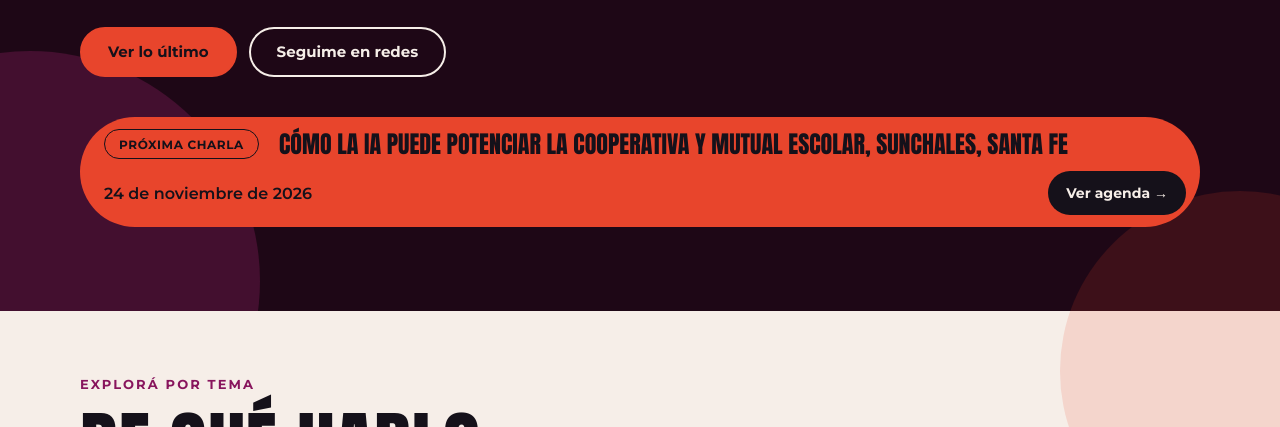
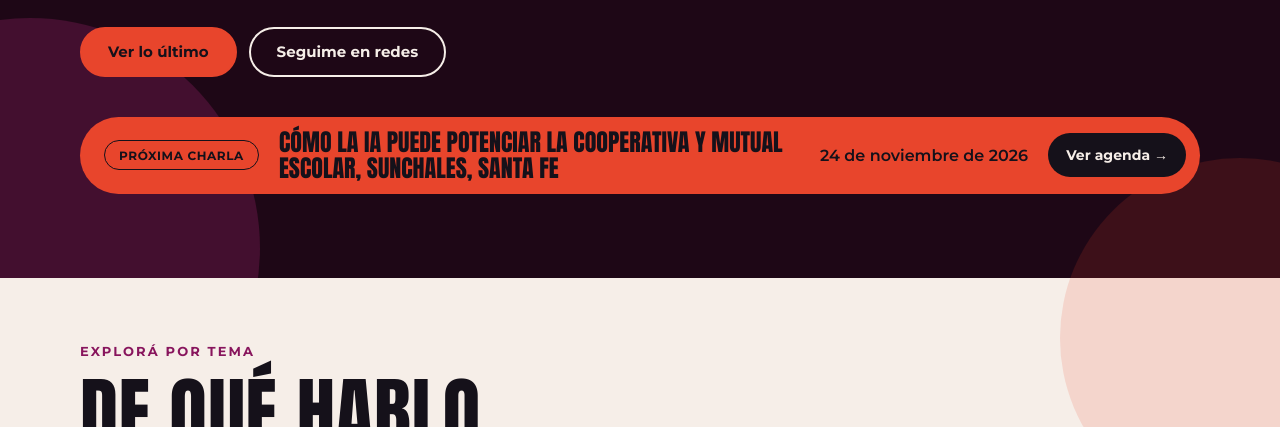
Before and after one commit to ManuLeiva91/manuel-leiva-web, a plain HTML site: page index.html in a window 1280 px wide. Shown: the part 761-1188 px from the top of the page. Drawn offline with Linux system fonts and the light colour scheme; no server answers.

Commit message:
Próxima charla: grilla fija para que los títulos largos no desarmen la franja
En pantallas anchas la franja pasa a 4 columnas (etiqueta, título, fecha,
botón): el título baja de renglón en su columna y "Ver agenda" queda
siempre en la misma fila. En celular sigue apilada.

Co-Authored-By: Claude Opus 5.5 <noreply@anthropic.com>

```diff
--- a/css/estilos.css
+++ b/css/estilos.css
@@ -65,9 +65,11 @@ button.pill.is-active{background:#E8452C;border-color:#E8452C;color:#15111A}
 .featured{background:#4A2270;color:#F6EEE8}
 .featured .thumb{aspect-ratio:16/9}
 .featured .body h3{font-size:clamp(1.7rem,3cqi,2.6rem)}
-.next{display:flex;flex-wrap:wrap;align-items:center;gap:12px 20px;background:#E8452C;color:#15111A;border-radius:999px;padding:12px 14px 12px 24px;margin-top:40px}
+/* Próxima charla: grilla de 4 columnas (etiqueta · título · fecha · botón). El título largo baja de renglón en su columna y el botón no se separa */
+.next{display:grid;grid-template-columns:auto minmax(0,1fr) auto auto;align-items:center;gap:12px 20px;background:#E8452C;color:#15111A;border-radius:44px;padding:12px 14px 12px 24px;margin-top:40px}
+.next > span{white-space:nowrap}
 .next b{font-family:'Anton',Impact,sans-serif;font-weight:400;font-size:24px;line-height:1.1;text-transform:uppercase}
-.next a{margin-left:auto;background:#15111A;color:#F6EEE8;border-radius:999px;padding:10px 18px;font-weight:700;font-size:14px;text-decoration:none;min-height:44px;display:inline-flex;align-items:center}
+.next a{background:#15111A;white-space:nowrap;color:#F6EEE8;border-radius:999px;padding:10px 18px;font-weight:700;font-size:14px;text-decoration:none;min-height:44px;display:inline-flex;align-items:center}
 /* temas */
 .topics{display:grid;grid-template-columns:repeat(1,minmax(0,1fr));gap:14px}
 .topic{display:flex;align-items:center;justify-content:space-between;gap:16px;padding:22px 24px;border-radius:24px;background:#FBF7F3;border:2px solid rgba(53,18,79,.12);text-decoration:none;color:#15111A;transition:transform .25s ease,border-color .25s ease}
@@ -158,8 +160,8 @@ button.pill.is-active{background:#E8452C;border-color:#E8452C;color:#15111A}
 .swipe-hint{display:block}
 .body{padding:18px 18px 20px}
 .body h3{font-size:22px}
-.next{border-radius:24px;padding:18px 20px}
-.next a{margin-left:0}
+.next{display:flex;flex-wrap:wrap;border-radius:24px;padding:18px 20px}
+.next > span{white-space:normal}
 .ev{grid-template-columns:72px minmax(0,1fr);gap:14px;padding:14px}
 .date{width:72px;height:72px}
 .date b{font-size:22px}
```
